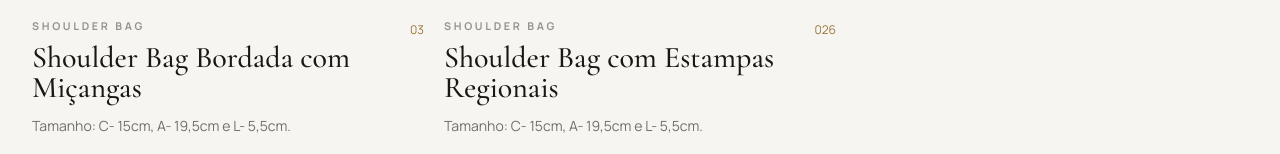
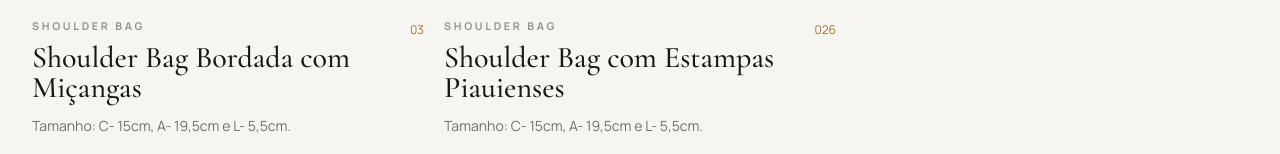
Before and after one commit to LucasNeryMoraes/skad-catalogo, a Next.js app: page / in a window 1280 px wide. Shown: the part 4834-4988 px from the top of the page. Built offline with nearby package versions, Linux system fonts and the light colour scheme.

Commit message:
chore: atualiza nome da shoulder bag piauiense

```diff
--- a/src/data/products.ts
+++ b/src/data/products.ts
@@ -27,5 +27,5 @@ export const products: Product[] = [
   { id: "porta-garrafa-12l", name: "Porta-Garrafa para Garrafas de até 1,2 L", category: "Acessórios", description: "Pintado à mão.", images: imageList("porta-garrafa-12l", 15) },
   { id: "shoulder-bag-bordada-pedrarias", name: "Shoulder Bag Bordada com Pedrarias", category: "Bolsas", subcategory: "Shoulder Bag", description: "Tamanho: C- 15cm, A- 19,5cm e L- 5,5cm.", images: imageList("shoulder-bag-bordada-pedrarias", 3) },
   { id: "shoulder-bag-bordada-micangas", name: "Shoulder Bag Bordada com Miçangas", category: "Bolsas", subcategory: "Shoulder Bag", description: "Tamanho: C- 15cm, A- 19,5cm e L- 5,5cm.", images: imageList("shoulder-bag-bordada-micangas", 3) },
-  { id: "shoulder-bag-pintadas-mao", name: "Shoulder Bag com Estampas Regionais", category: "Bolsas", subcategory: "Shoulder Bag", description: "Tamanho: C- 15cm, A- 19,5cm e L- 5,5cm.", images: imageList("shoulder-bag-pintadas-mao", 26) },
+  { id: "shoulder-bag-pintadas-mao", name: "Shoulder Bag com Estampas Piauienses", category: "Bolsas", subcategory: "Shoulder Bag", description: "Tamanho: C- 15cm, A- 19,5cm e L- 5,5cm.", images: imageList("shoulder-bag-pintadas-mao", 26) },
 ];
```
